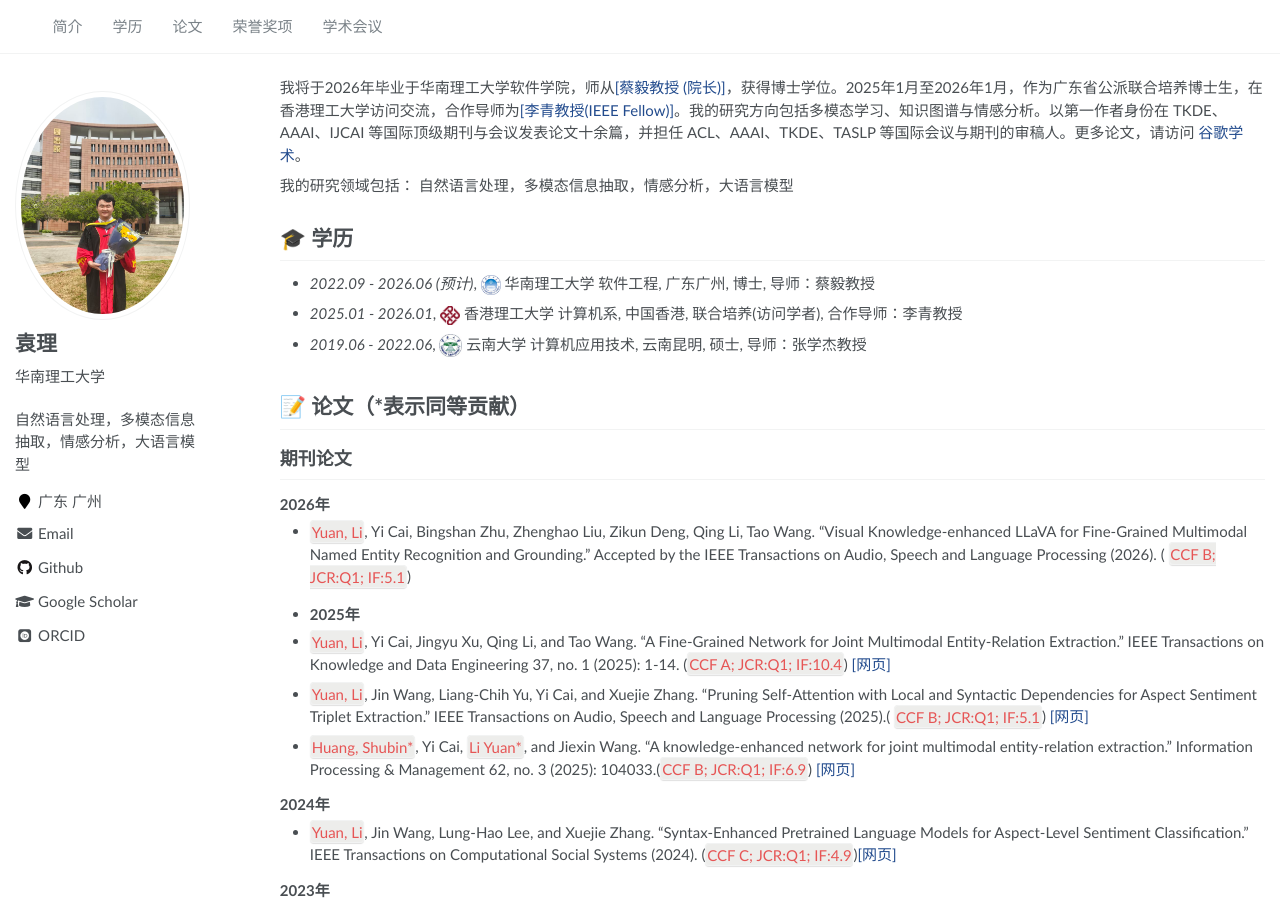
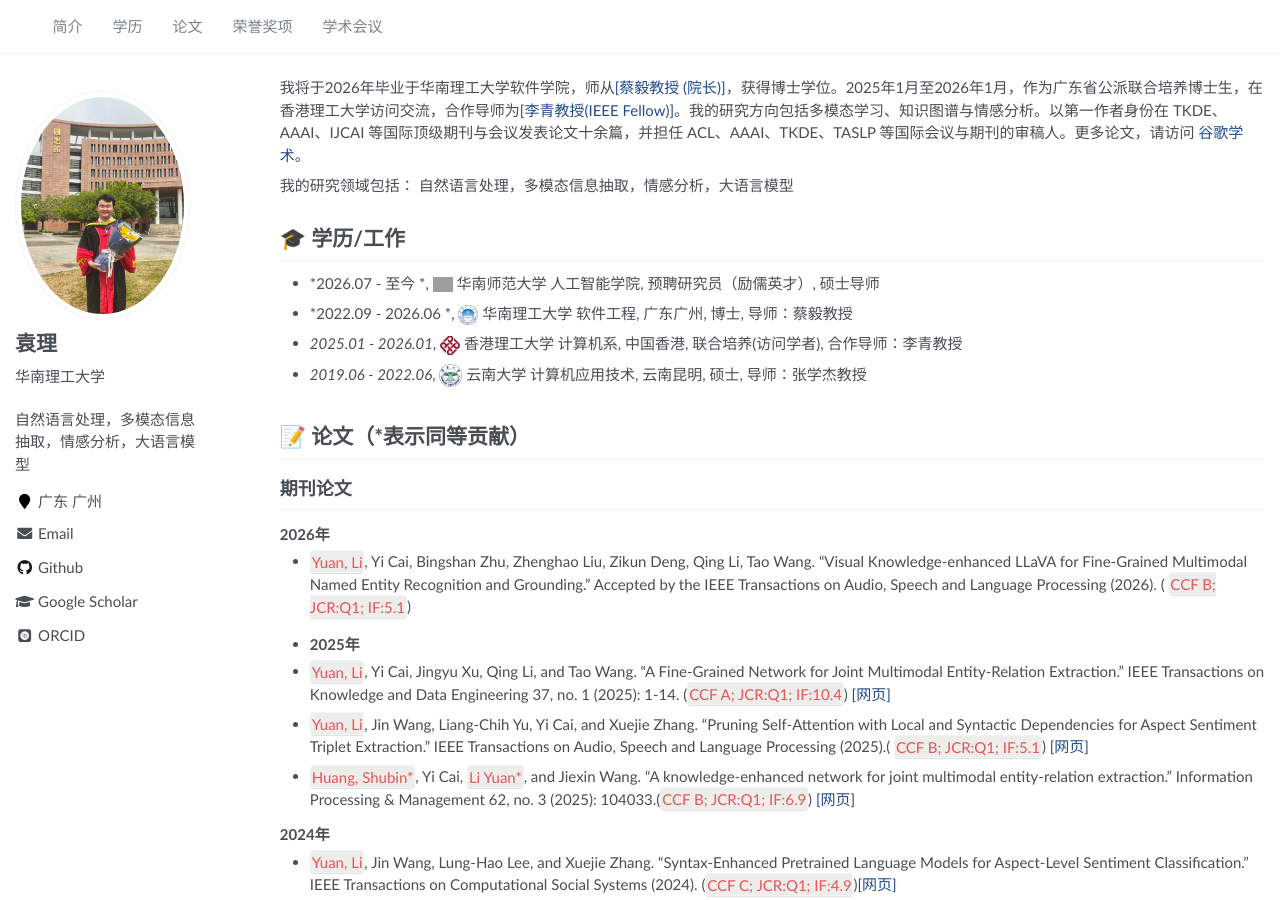
Before and after one commit to YuanLi95/YuanLi95.github.io, a Jekyll site: the page built from _pages/about.md, in a window 1280 px wide and 900 px high. Built offline with Jekyll 4.4.1, drawn with Linux system fonts in a browser that asks for light colours; some web fonts are replaced; grey boxes are pictures that could not be loaded.

Commit message:
Update about.md

```diff
--- a/_pages/about.md
+++ b/_pages/about.md
@@ -28,11 +28,11 @@ redirect_from:
 
 <span class='anchor' id='-xl'></span>
 
-# 🎓 学历
+# 🎓 学历/工作
 
 
-
-- *2022.09 - 2026.06 (预计)*, <a href=""><img class="svg" src="/images/SCUt.jpg" width="20pt"></a> 华南理工大学 软件工程, 广东广州, 博士, 导师：蔡毅教授
+- *2026.07 - 至今 *, <a href=""><img class="svg" src="/images/SCNU.png" width="20pt"></a> 华南师范大学 人工智能学院, 预聘研究员（励儒英才）, 硕士导师
+- *2022.09 - 2026.06 *, <a href=""><img class="svg" src="/images/SCUt.jpg" width="20pt"></a> 华南理工大学 软件工程, 广东广州, 博士, 导师：蔡毅教授
 - *2025.01 - 2026.01*, <a href=""><img class="svg" src="/images/polyU.jpg" width="20pt"></a> 香港理工大学 计算机系, 中国香港, 联合培养(访问学者), 合作导师：李青教授
 - *2019.06 - 2022.06*, <a href=""><img class="svg" src="/images/YNU.jpg" width="23pt"></a> 云南大学 计算机应用技术, 云南昆明, 硕士, 导师：张学杰教授
 
```
